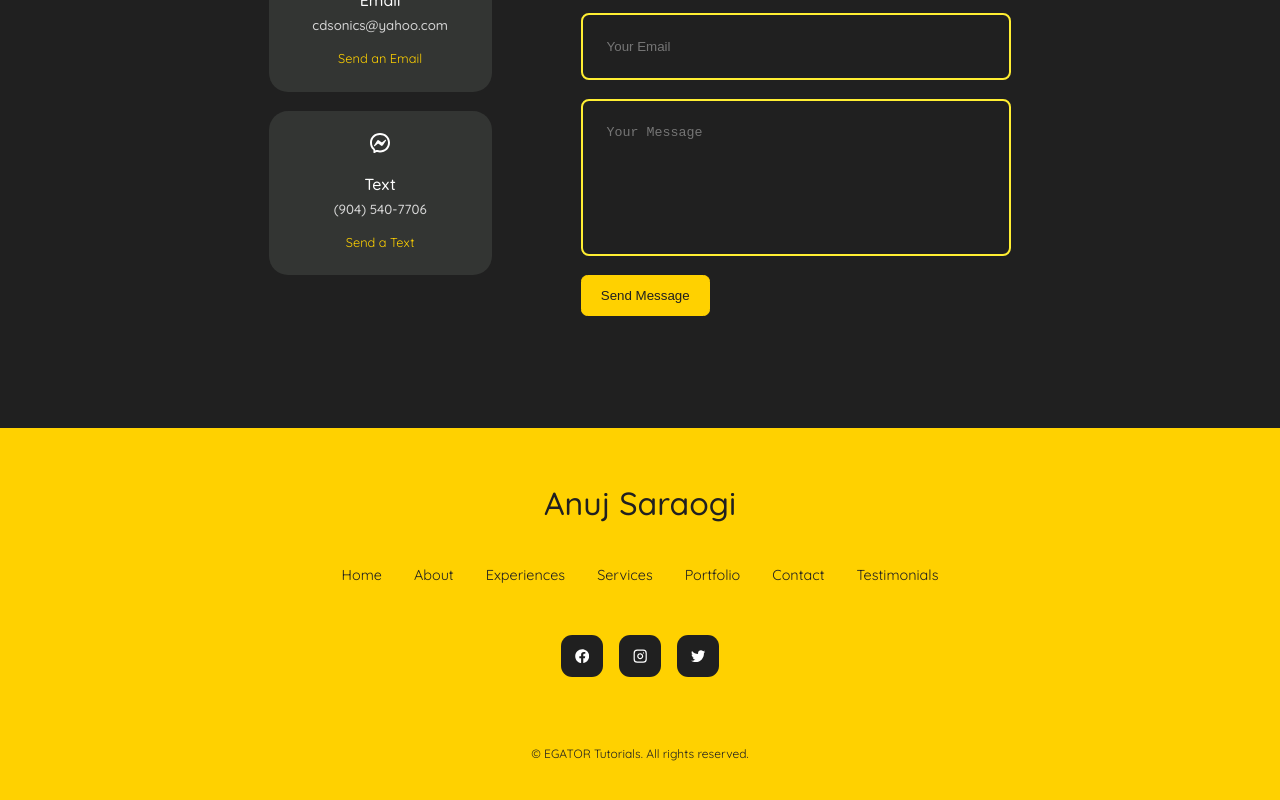
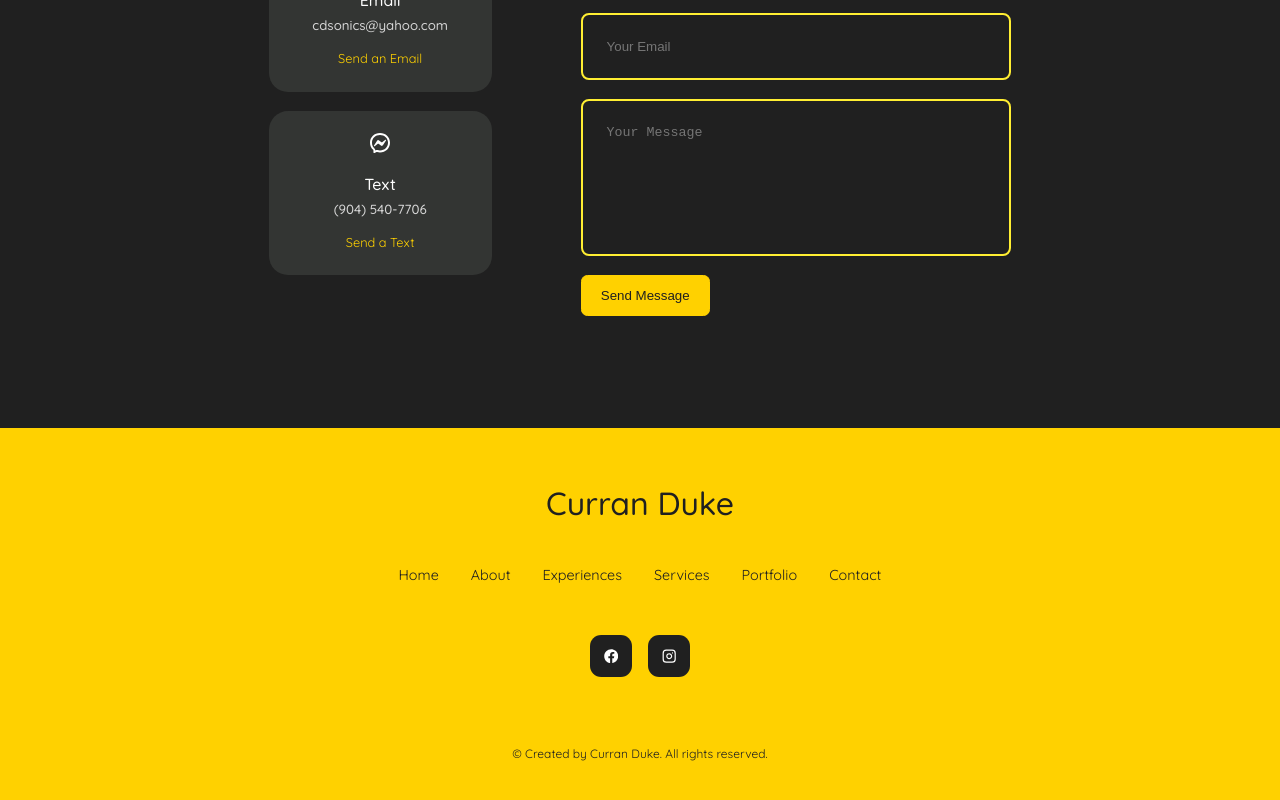
Before and after one commit to StyngerBee/the-new-portfolio, a React (Create React App) app: page / in a window 1280 px wide. Shown: the part 3907-4707 px from the top of the page. Built offline with nearby package versions, Linux system fonts and the light colour scheme.

Commit message:
finished footer with personal info

```diff
--- a/src/components/footer/Footer.jsx
+++ b/src/components/footer/Footer.jsx
@@ -6,25 +6,25 @@ import {FiInstagram} from "react-icons/fi";
 const Footer = () => {
     return (
         <footer>
-            <a href={"#"} className={"footer__logo"}>Anuj Saraogi</a>
+            <a href={"#"} className={"footer__logo"}>Curran Duke</a>
             <ul className={"permalinks"}>
                 <li><a href={"#"}>Home</a></li>
                 <li><a href={"#about"}>About</a></li>
-                <li><a href={"#experiences"}>Experiences</a></li>
+                <li><a href={"#experience"}>Experiences</a></li>
                 <li><a href={"#services"}>Services</a></li>
                 <li><a href={"#portfolio"}>Portfolio</a></li>
                 <li><a href={"#contact"}>Contact</a></li>
-                <li><a href={"#testimonials"}>Testimonials</a></li>
+
             </ul>
 
             <div className={"footer__socials"}>
-                <a href={"https://facebook.com"} target={"_blank"}><FaFacebook /></a>
-                <a href={"https://instagram.com"} target={"_blank"}><FiInstagram /></a>
-                <a href={"https://twitter.com"} target={"_blank"}><FaTwitter /></a>
+                <a href={"https://www.facebook.com/curran.duke"} target={"_blank"}><FaFacebook /></a>
+                <a href={"https://www.instagram.com/curranxavier/"} target={"_blank"}><FiInstagram /></a>
+
             </div>
 
             <div className={"footer__copyright"}>
-                <small>&copy; EGATOR Tutorials. All rights reserved.</small>
+                <small>&copy; Created by Curran Duke. All rights reserved.</small>
             </div>
         </footer>
     )
```
